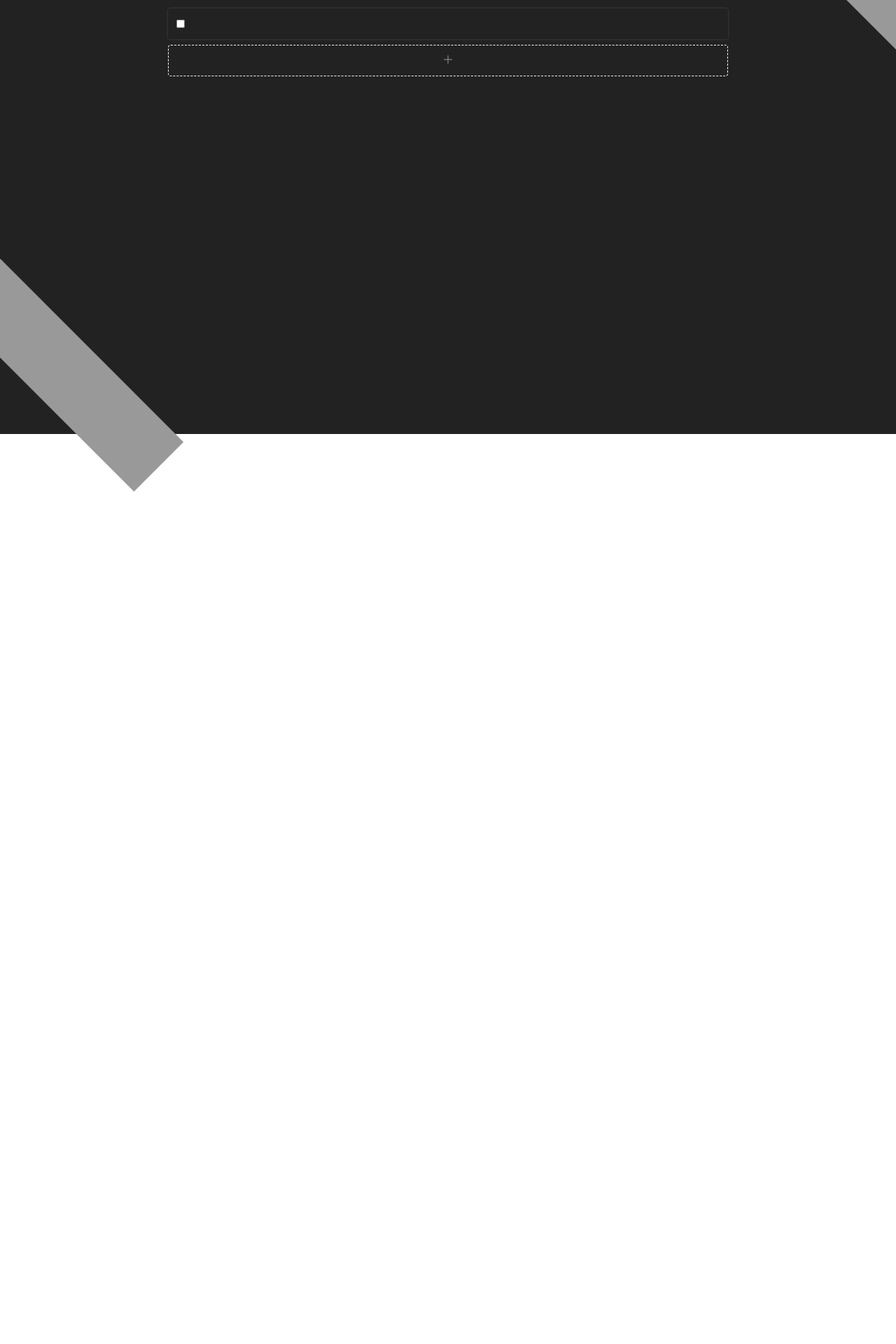
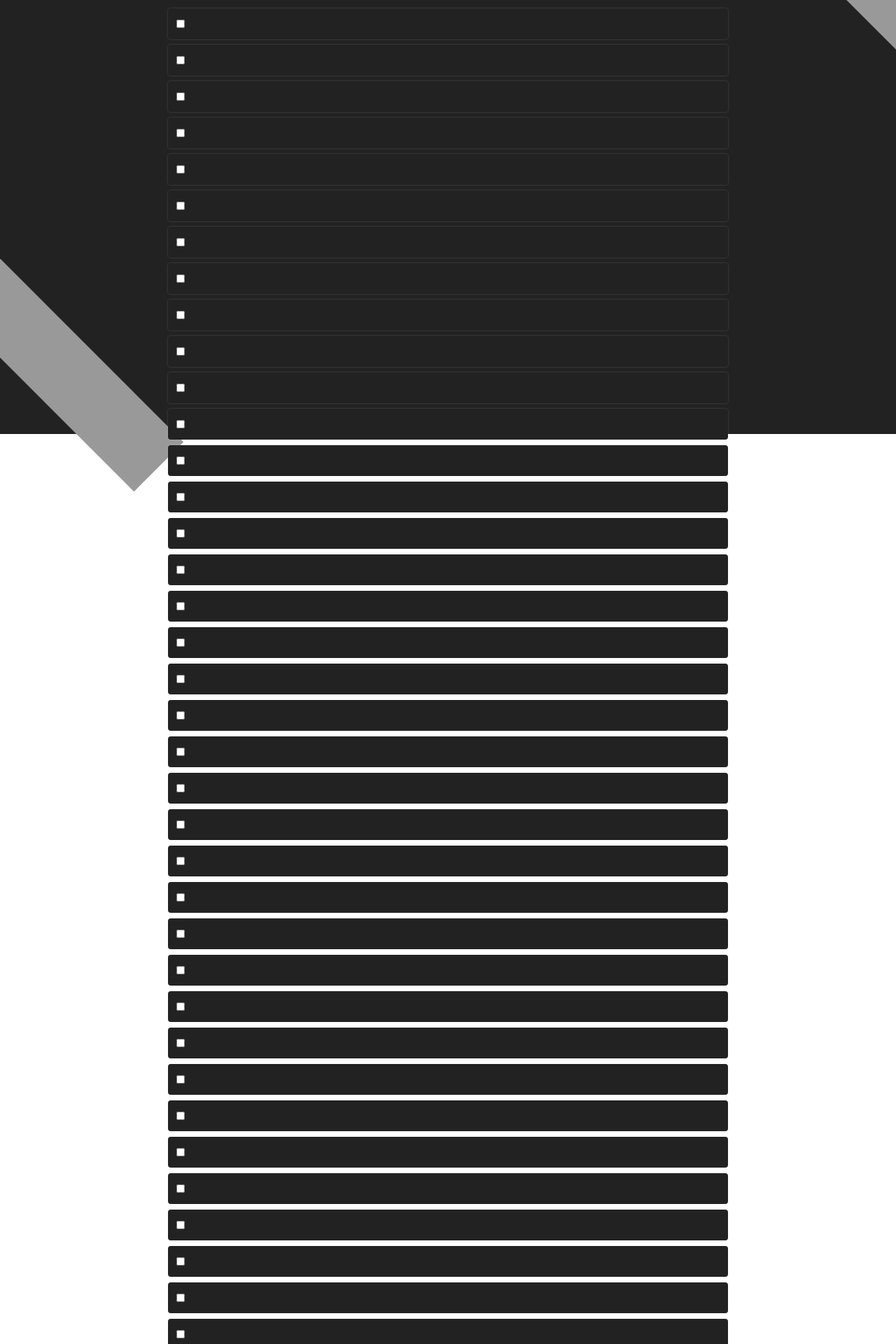
Before and after one commit to victormedeiros1/to-do-now, a React (Vite) app: page / in a window 1280 px wide. Shown: the part 180-2100 px from the top of the page at 70% size. Before the commit the page ends 800 px from the top, so only its background shows below. Built offline with nearby package versions, Linux system fonts and the light colour scheme.

Commit message:
fix: scrollbar style

```diff
--- a/src/components/Background/styles.jsx
+++ b/src/components/Background/styles.jsx
@@ -6,7 +6,7 @@ export const BackgroundStyles = styled('div', {
   top: '0',
   left: '0',
   width: '100%',
-  minHeight: '100vh',
+  height: '100%',
   zIndex: '$-1',
 });
 
--- a/src/components/Todos/index.jsx
+++ b/src/components/Todos/index.jsx
@@ -6,6 +6,42 @@ const Todos = () => {
   return (
     <TodosStyles>
       <Todo />
+      <Todo />
+      <Todo />
+      <Todo />
+      <Todo />
+      <Todo />
+      <Todo />
+      <Todo />
+      <Todo />
+      <Todo />
+      <Todo />
+      <Todo />
+      <Todo />
+      <Todo />
+      <Todo />
+      <Todo />
+      <Todo />
+      <Todo />
+      <Todo />
+      <Todo />
+      <Todo />
+      <Todo />
+      <Todo />
+      <Todo />
+      <Todo />
+      <Todo />
+      <Todo />
+      <Todo />
+      <Todo />
+      <Todo />
+      <Todo />
+      <Todo />
+      <Todo />
+      <Todo />
+      <Todo />
+      <Todo />
+      <Todo />
       <CreateTodo />
     </TodosStyles>
   );
--- a/stitches.config.js
+++ b/stitches.config.js
@@ -18,22 +18,17 @@ const globalStyles = globalCss({
       '-apple-system, BlinkMacSystemFont, Segoe UI, Roboto, Oxygen, Ubuntu, Cantarell, Fira Sans, Droid Sans, Helvetica Neue, sans-serif',
     scrollBehavior: 'smooth',
   },
-  // '::-webkit-scrollbar': {
-  //   width: 6,
-  // },
+  '::-webkit-scrollbar': {
+    width: 8,
+  },
 
-  // '::-webkit-scrollbar-track': {
-  //   boxShadow: 'inset 0 0 5px gray',
-  // },
+  '::-webkit-scrollbar-thumb': {
+    background: '#CCC',
 
-  // '::-webkit-scrollbar-thumb': {
-  //   background: '$green',
-  //   borderRadius: 10,
-
-  //   '&:hover': {
-  //     background: '#20aa47',
-  //   },
-  // },
+    '&:hover': {
+      background: '#646464',
+    },
+  },
   body: {
     background: '$light',
     backgroundSize: 'cover',
```
